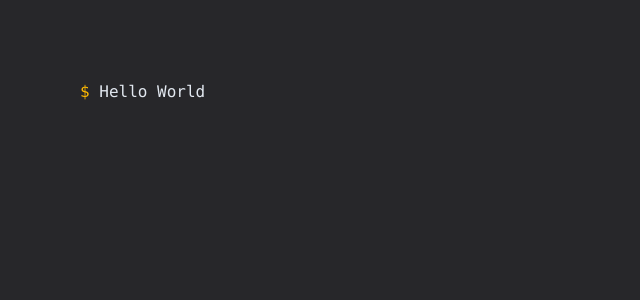
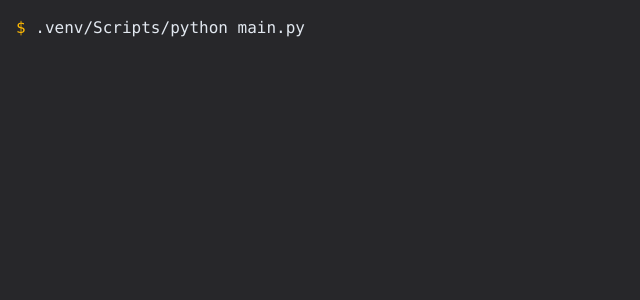
Before and after one commit to OccultParrot/terminal-webapp, a React (Vite) app: page / in a window 1280 px wide. Shown: the top 300 px of the page, without its empty margins (0-640 px from the left). Built offline with nearby package versions, Linux system fonts and the light colour scheme.

Commit message:
Working on making a step system for rendering these

```diff
--- a/src/App.tsx
+++ b/src/App.tsx
@@ -1,14 +1,75 @@
-import TextRenderer from "./components/TextRenderer.tsx";
+import ConsoleRenderer from "./components/console/ConsoleRenderer.tsx";
+import type { IRenderSteps } from "./types.ts";
+import { useEffect, useState } from "react";
 
 function App() {
-  const text = "Hello World"
+  const steps: IRenderSteps[] = [
+    {
+      type: "break",
+      time: 1,
+    },
+    {
+      type: "input",
+      content: ".venv/Scripts/python main.py",
+      time: 4,
+    },
+    {
+      type: "break",
+      time: 6,
+    },
+    {
+      type:"response",
+      content: "Hello World!"
+    },
+    {
+      type: "break",
+      time: 1,
+    },
+    {
+      type: "input",
+      content: "ls -A",
+      time: 0.5,
+    },
+    {
+      type: "break",
+      time: 1,
+    },
+    {
+      type: "response",
+      content: "main.py\nREADME.md\n.venv\n.gitignore"
+    }
+  ];
+
+  const [ renderedSteps, setRenderedSteps ] = useState<IRenderSteps[]>([]);
+  const [ stepIndex, setStepIndex ] = useState(0);
+  const [ isComplete, setIsComplete ] = useState<boolean>(false);
+
+  useEffect(() => {
+    // Check if we have processed all steps.
+    if (stepIndex >= steps.length) {
+      setIsComplete(true);
+      return;
+    }
+
+    const currentStep = steps[stepIndex];
+    const delay = currentStep.type === 'break' ? currentStep.time! * 1000 : 0;
+
+    const timer = setTimeout(() => {
+      if (currentStep.type !== 'break') {
+        setRenderedSteps(prevSteps => [ ...prevSteps, currentStep ]);
+      }
+
+      setStepIndex(prevIndex => prevIndex + 1);
+    }, delay);
+
+    return () => clearTimeout(timer);
+  }, [ stepIndex, steps ]);
 
   return (
-    <div className="m-10 md:m-20">
-      <TextRenderer text={ text } time={ 0.1 } onComplete={ () => console.log("Finished Writing") }/>
-      {/*<TextRenderer text={ text } time={0.1} />*/ }
+    <div className="m-4">
+      <ConsoleRenderer steps={ renderedSteps } isComplete={ isComplete }/>
     </div>
-  )
+  );
 }
 
-export default App
+export default App;
--- a/src/components/TextRenderer.tsx
+++ b/src/components/ConsoleType.tsx
@@ -7,7 +7,7 @@ interface IRenderProps {
   onComplete?: () => void;
 }
 
-function TextRenderer(props: IRenderProps) {
+function ConsoleType(props: IRenderProps) {
   const [ content, setContent ] = useState("");
   const [ remainingText, setRemainingText ] = useState(props.text);
   const [ isTyping, setIsTyping ] = useState(true);
@@ -28,9 +28,11 @@ function TextRenderer(props: IRenderProps) {
 
   useEffect(() => {
     const stutterFlag = Math.random() < 0.5 ? -1 : 1;
-    const delay = ((props.time as number * 900) + (Math.random() * 100) * stutterFlag) || 100;
+    const delay = props.time ? (props.time * 1000) / props.text.length : 50;
+    const variability = Math.random() * (delay / 2);
+    const adjustedDelay = delay + (variability * stutterFlag);
 
-    const interval = setInterval(render, delay);
+    const interval = setInterval(render, adjustedDelay);
 
     return () => clearInterval(interval);
   })
@@ -40,10 +42,10 @@ function TextRenderer(props: IRenderProps) {
       <p className="text-slate-200 font-mono">
         <span className="inline text-amber-400">$ </span>
         { content }
-        <Cursor char="_" isTyping={ isTyping }/>
+        {remainingText.length > 0 ? <Cursor char="_" isTyping={ isTyping }/> : null}
       </p>
     </div>
   )
 }
 
-export default TextRenderer;
+export default ConsoleType;
--- /dev/null
+++ b/src/components/console/ConsoleRenderer.tsx
@@ -0,0 +1,34 @@
+import type { IRenderSteps } from '../../types';
+import Cursor from "../Cursor.tsx";
+import ConsoleType from "../ConsoleType.tsx";
+
+interface IConsoleRendererProps {
+  steps: IRenderSteps[];
+  isComplete: boolean;
+}
+
+function ConsoleRenderer(props: IConsoleRendererProps) {
+  const { steps, isComplete } = props;
+
+  return (
+    <div className="font-mono text-slate-200">
+      {steps.map((step, index) => {
+        if (step.type === 'break') {
+          return null;
+        }
+
+        if (step.type === "input") {
+          return <ConsoleType text={step.content!} time={step.time} />
+        }
+
+        return (
+          <p key={index} className={`mb-2 text-slate-300`}>
+            {step.content}
+          </p>
+        );
+      })}
+    </div>
+  );
+}
+
+export default ConsoleRenderer;
--- /dev/null
+++ b/src/types.ts
@@ -0,0 +1,6 @@
+export interface IRenderSteps {
+  type: "input" | "response" | "break";
+  content?: string;
+  time?: number;
+  onComplete?: () => void;
+}
```
